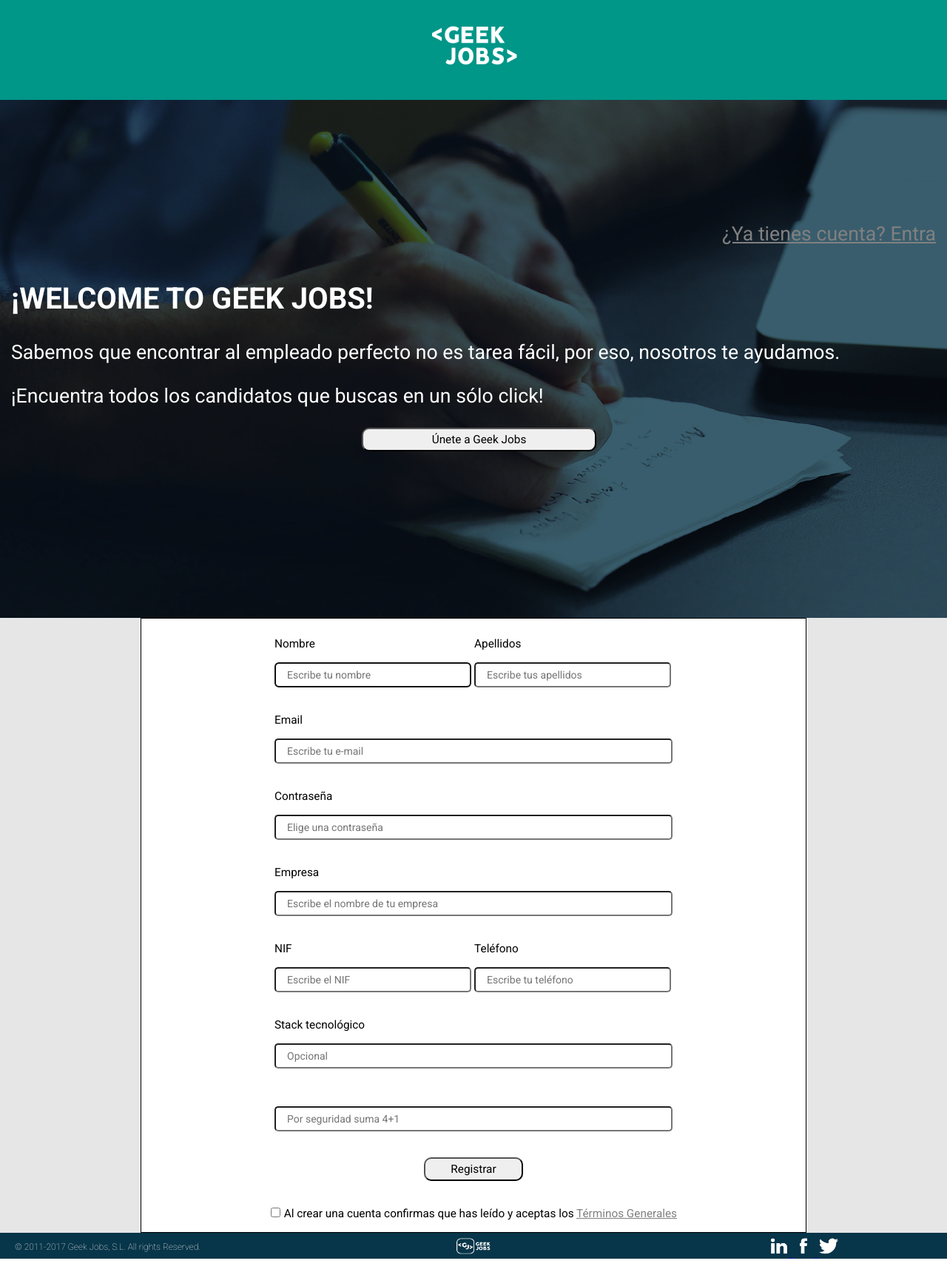
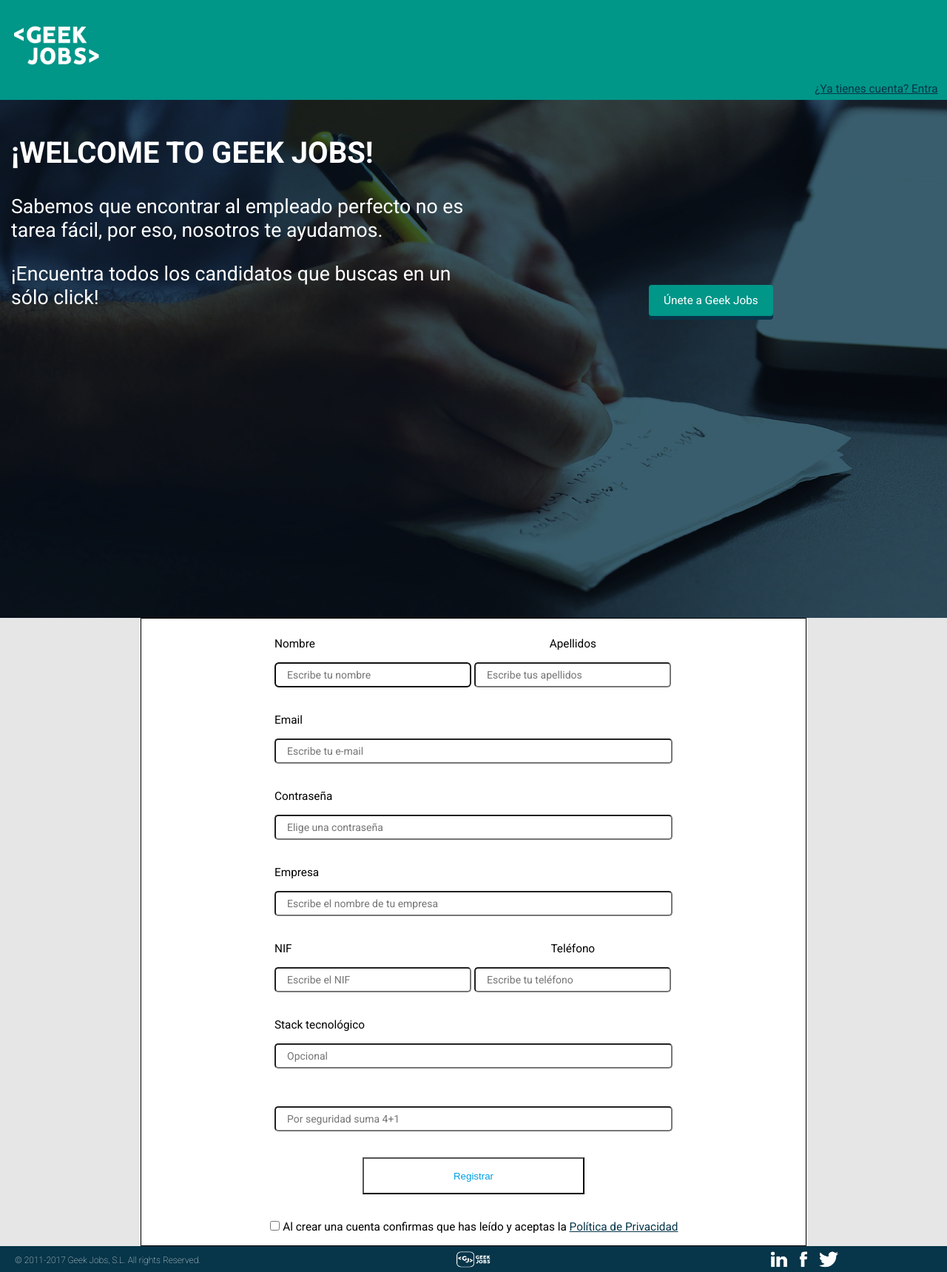
Before and after one commit to JLDRM/Caso-Pr-ctico-Front-End-J3IM, a PHP site: page /registro_empresa.html in a window 1280 px wide. Shown: the whole page at 74% size. Run offline with PHP 8.4, Linux system fonts and the light colour scheme.

Commit message:
Last version

```diff
--- a/assets/css/style_registro_empresa.css
+++ b/assets/css/style_registro_empresa.css
@@ -73,23 +73,45 @@ footer {
 a:visited {
     font-family: roboto, sans-serif;
     font-size: 11.5pt;
-    color: grey;
+    color: #009EE3;
 }
-button{
-    display: block;
-    width: 25%;
-    padding: 5px;
-    font-family: roboto;
+a{
+    font-family: roboto, sans-serif;
     font-size: 11.5pt;
-    border-radius: 10px;
-    margin-left: auto;
-    margin-right:auto;
+    color: #073549;
 }
 input[type='checkbox']{
     width: 15px;
     margin:0;
 
 }
+#bot {
+    background-color: #FFF;
+    font-size: 10pt;
+    /*font-weight: regular;*/
+    color: #009EE3;
+    width: 300px;
+    height: 50px;
+}
+
+#bot:hover {
+    background-color: #009EE3;
+    color: white;
+  }
+
+  #navegador li a:hover{
+    background-color: #333333;
+    color: #ffffff;
+ }
+
+  #bot:active {
+    background-color: #009EE3;
+    color: #fff;
+  }
+  #navegador li a:hover{
+    background-color: #333333;
+    color: #ffffff;
+ }
 
 /*Clases particulares formulario registro*/
 .section{
@@ -100,20 +122,31 @@ input[type='checkbox']{
  color: white;
  text-align: left;
  padding-left:15px;
- padding-top: 150px;
+ padding-top: 15px;
  font-family: roboto, sans-serif;
  font-size: 20pt;
  padding-bottom: 10px;
  height: 700px;
  background-image:url("./img/empresas.png");
+ display: block;
 }
-.welcome div button{
-
+header div{
+    display: inline-block;
 }
-article > div > a{
-    display: block;
-    text-align: right;
-    padding: 15px;
+header div:nth-last-of-type(1){
+    display: inline-block;
+    margin-left: 75%;
+}
+.welcome a{
+    text-decoration-line: none;
+}
+.welcome div:nth-last-of-type(2){
+    width: 49.5%;
+    display: inline-block;
+}
+.welcome div:nth-last-of-type(1){
+    width: 49.5%;
+    display: inline-block;
 }
 .formulario{
     width:578px;
@@ -136,6 +169,9 @@ article > div > a{
     font-size: 10.5pt;
     height: 30px;
 }
+.formulario div:nth-last-of-type(1){
+    text-align: center;
+}
 .box{
     display: block;
     width: 100%
@@ -147,3 +183,24 @@ article > div > a{
 section div p:nth-last-of-type(1){
     text-align: center;
 }
+#btn{
+    display: block;
+    font-family: roboto;
+    border: 0;
+    background: #009688;
+    border-radius: 4px;
+    box-shadow: 0 5px 0 #073549;
+    color: white;
+    cursor: pointer;
+    font: inherit;
+    margin-left: auto;
+    margin-right:auto;
+    outline: 0;
+    padding: 12px 20px;
+    transition: all .1s linear;
+    text-decoration-line: none;
+}
+#btn:active {
+    box-shadow: 0 2px 0 #073549;
+    transform: translateY(3px);
+}
--- a/registro_empresa.html
+++ b/registro_empresa.html
@@ -1,12 +1,12 @@
 <!DOCTYPE html>
-<html lang="en">
+<html lang="es">
 
 <head>
     <meta charset="UTF-8">
     <meta name="viewport" content="width=device-width, initial-scale=1.0">
     <meta http-equiv="X-UA-Compatible" content="ie=edge">
     <title>Document</title>
-    <link rel="stylesheet" href="style_registro_empresa.css">
+    <link rel="stylesheet" href="./assets/css/style_registro_empresa.css">
 </head>
 
 <body>
@@ -14,13 +14,12 @@
         <div>
             <img src="./img/logo1.png" width="125px" height="125px" alt="">
         </div>
+        <div>
+            <a href="home_empresa.html">¿Ya tienes cuenta? Entra</a>
+        </div>
     </header>
 
     <article class="welcome">
-        <div>
-            <a href="">¿Ya tienes cuenta? Entra</a>
-        </div>
-        <div>
         <div>
             <h2>¡WELCOME TO GEEK JOBS!</h2>
             <p>
@@ -31,15 +30,15 @@
             </p>
         </div>
         <div>
-                <form action="/action_page.php" method="get">
-                    <button type="submit">Únete a Geek Jobs</button>
-                </form>
-
-            </div>
+            <a href="#inscripc">
+                <button id="btn">Únete a Geek Jobs</button>
+            </a>
         </div>
     </article>
     <section>
+        <form action="/action_page.php" method="get">
             <section class="formulario" "section">
+                <a name="inscripc" id="inscripc"></a>
 
                 <div class="box">
                     <div>
@@ -51,8 +50,7 @@
                     <div>
                         <label for="idapellidos">Apellidos</label>
                         <br>
-                    <input type="text" name="Apellidos" id="idapellidos" placeholder="Escribe tus apellidos" pattern="[A-Z][a-z]*" spellcheck=""
-                        required>
+                        <input type="text" name="Apellidos" id="idapellidos" placeholder="Escribe tus apellidos" spellcheck="" required>
                     </div>
                 </div>
 
@@ -94,21 +92,19 @@
                 </div>
 
                 <div>
-                <input type="number" name "Seguridad" id="idseguridad" placeholder="Por seguridad suma 4+1">
+                    <input type="number" name "Seguridad" id="idseguridad" placeholder="Por seguridad suma 4+1" required>
                 </div>
-
                 <div>
-                <form action="/action_page.php" method="get">
-                    <button type="submit">Registrar</button>
-                </form>
+                    <button type="submit" id="bot">Registrar</button>
                 </div>
             </section>
             <div>
                 <p>
-                <input type="checkbox" name="Registrar" id="idreg"> Al crear una cuenta confirmas que has leído y aceptas los
-                <a href="">Términos Generales</a>
+                    <input type="checkbox" name="Registrar" id="idreg" required> Al crear una cuenta confirmas que has leído y aceptas la
+                    <a href="politica_privacidad.html">Política de Privacidad</a>
                 </p>
             </div>
+        </form>
     </section>
     <footer>
         <div id="copyright">
```
Also changed, not shown: assets/css/style_politica_privacidad.css (added, +18 -0 lines), politica_privacidad.html (added, +73 -0 lines). Lines whose indentation alone changed are shown as unchanged.
